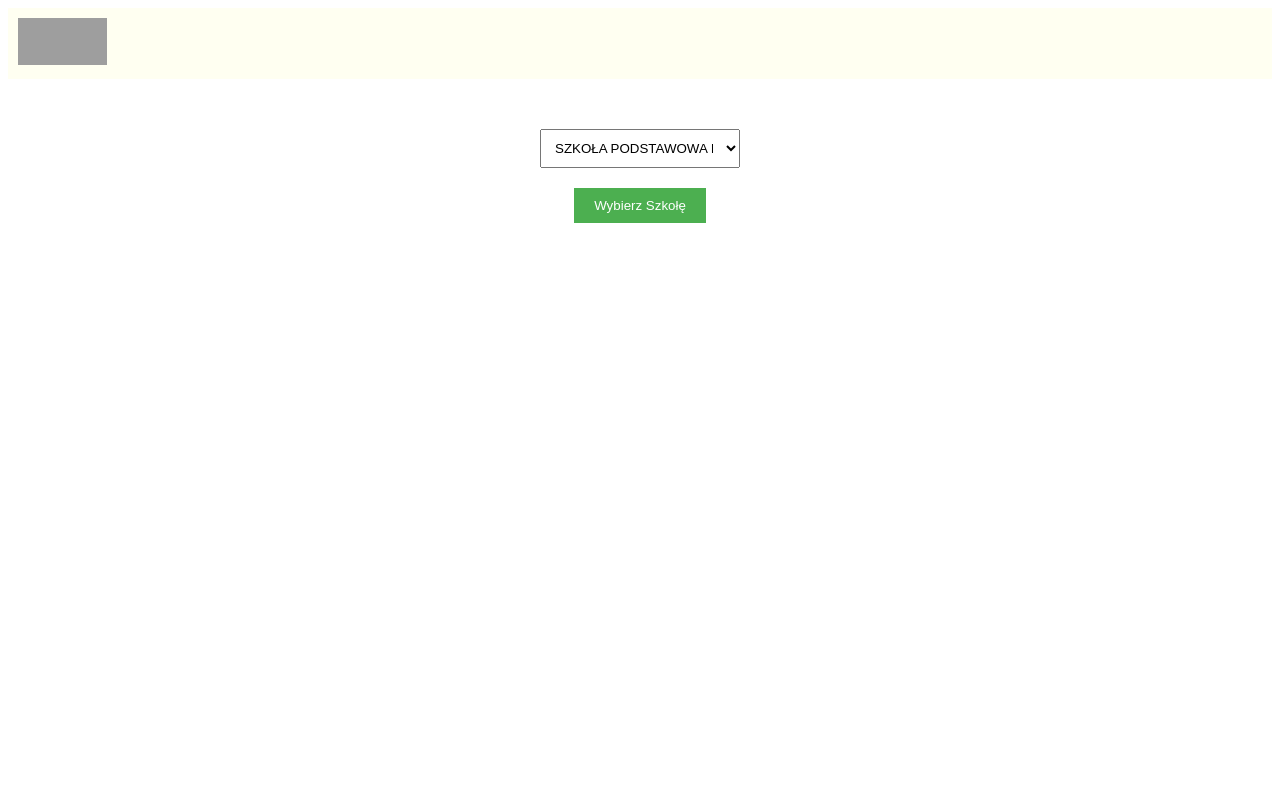
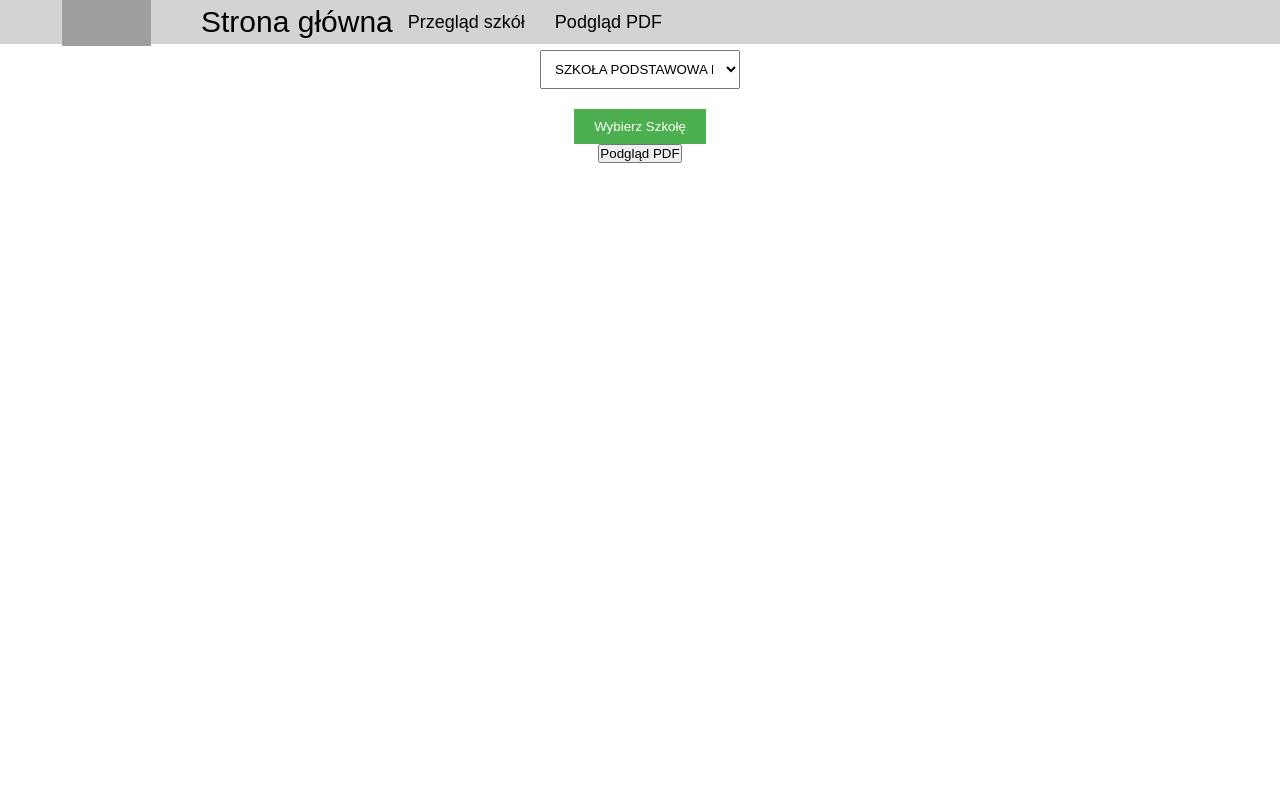
Before and after one commit to iAttaquer/Rap-steam-Protocol, a Django app: page / in a window 1280 px wide. Run offline with Django 3.2, Linux system fonts and the light colour scheme; data comes from the database, SQL or seed files in the repository; both versions use the stored data as it was after the commit; grey boxes are pictures that could not be loaded.

Commit message:
Dodanie paska nawigacyjnego, zrobienie podglądu PDF
na razie pdf ze sztywnymi danymi w podstronie, do modyfikacji jak już będzie gotowa wyszukiwarka szkół i sprzętów

```diff
--- a/rapsteam/common/templates/index.html
+++ b/rapsteam/common/templates/index.html
@@ -1,3 +1,4 @@
+{% include "navbar.html" %}
 <!DOCTYPE html>
 <html>
 <head>
@@ -8,27 +9,7 @@
             font-family: sans-serif;
         }
 
-        nav {
-            background-color: #fffff1;
-            color: white;
-            padding: 10px;
-        }
 
-        nav ul {
-            list-style: none;
-            margin: 0;
-            padding: 0;
-        }
-
-        nav li {
-            display: inline;
-            margin-right: 20px;
-        }
-
-        nav a {
-            color: white;
-            text-decoration: none;
-        }
 
         .container {
             display: flex;
@@ -50,17 +31,17 @@
             border: none;
             cursor: pointer;
         }
+        .pdf-protocol {
+            padding: 10px 20px;
+            background-color: #4CAF50; /* Zielony */
+            color: white;
+            border: none;
+            cursor: pointer;
+        }
     </style>
 </head>
 <body>
 
-    <nav>
-        <ul>
-            <li>
-                <img src=https://rap.podkarpackie.pl/wp-content/uploads/2023/04/cropped-rapsteam-logo.png alt="Rapsteam logo" width="89" height="47">
-            </li>
-            </ul>
-    </nav>
 
     <div class="container">
         <select id="school-select">
@@ -70,6 +51,7 @@
         </select>
 
         <button id="submit-button">Wybierz Szkołę</button>
+        <button id="pdfButton">Podgląd PDF</button>
     </div>
 
     <script>
@@ -81,6 +63,10 @@
             const selectedSchoolId = selectElement.value;
             // Tutaj możesz dodać logikę związaną z wybraną szkołą
             console.log("Wybrana szkoła:", selectedSchoolId);
+
+            document.getElementById('pdfButton').addEventListener('click', function() {
+                window.open('/pdf_view/', '_blank');
+            });
         });
     </script>
 
--- /dev/null
+++ b/rapsteam/common/templates/navbar.html
@@ -0,0 +1,81 @@
+<!-- navbar.html -->
+
+<nav>
+    <div class="wrapper">
+      <a href=""><img src=https://rap.podkarpackie.pl/wp-content/uploads/2023/04/cropped-rapsteam-logo.png alt="Rapsteam logo" width="89" height="47"></a>
+      <div class="logo"><a href="/">Strona główna</a>
+      </div>
+      <ul class="nav-links">
+        <li><a href="/schools">Przegląd szkół</a></li>
+        <li><a href="/pdf_view">Podgląd PDF</a></li>
+
+
+      </ul>
+
+    </div>
+  </nav>
+
+  <style>
+
+  *{
+    margin: 0;
+    padding: 0;
+    box-sizing: border-box;
+    font-family: 'Poppins', sans-serif;
+  }
+
+  nav{
+    position: fixed;
+    z-index: 99;
+    width: 100%;
+    margin-top: auto;
+    background: #d3d3d3;
+    top: 0;
+    left: 0;
+    margin: 0;
+    padding: 0;
+  }
+  nav .wrapper{
+    position: relative;
+    padding: 0px 30px;
+    height: 44px;
+    line-height: 60px;
+    margin: auto;
+    display: flex;
+    align-items: center;
+    margin-left: 2.5%;
+  }
+  .wrapper .logo a{
+    color: #f2f2f2;
+    font-size: 30px;
+    text-decoration: none;
+    color: black;
+  }
+
+  .wrapper .nav-links{
+    display: inline-flex;
+    margin-bottom: 0 !important;
+  }
+
+  .nav-links li{
+    list-style: none;
+  }
+
+  .nav-links li a{
+    color: #f2f2f2;
+    text-decoration: none;
+    font-size: 18px;
+    padding: 9px 15px;
+    border-radius: 5px;
+    transition: all 0.3s ease;
+    color: black;
+  }
+
+
+
+  .logo {
+    margin-left: 50px;
+  }
+
+
+  </style>
--- /dev/null
+++ b/rapsteam/common/templates/schools.html
@@ -0,0 +1,5 @@
+{% block template %}
+{% include "navbar.html" %}
+
+elo
+{% endblock %}
--- a/rapsteam/common/urls.py
+++ b/rapsteam/common/urls.py
@@ -1,9 +1,11 @@
 from django.urls import path
-from .views import HiWorld,load_schools_from_csv, wybor_szkoly
+from .views import HiWorld,load_schools_from_csv, wybor_szkoly, schools, pdf_view
 
 
 urlpatterns = [
     path('test', HiWorld, name='test'),
     path('save-to-database', load_schools_from_csv, name='save-to-database'),
     path('', wybor_szkoly, name='wybor_szkoly'),
+    path('schools/', schools, name='schools'),
+    path('pdf_view', pdf_view, name='pdf_view'),
 ]
--- a/rapsteam/common/views.py
+++ b/rapsteam/common/views.py
@@ -10,6 +10,7 @@ from django.shortcuts import render
 from django.template.loader import get_template
 from django.views import View
 from xhtml2pdf import pisa
+import xhtml2pdf.pisa as pisa
 
 from common.models import Address
 from common.models import School, Settings, SchoolEquipment
@@ -20,16 +21,6 @@ def HiWorld(request):
 def wybor_szkoly(request):
     lista_szkol = School.objects.all()
     return render(request, 'index.html', {'lista_szkol': lista_szkol})
-
-
-def render_to_pdf(template_src, context_dict):
-    template = get_template(template_src)
-    html = template.render(context_dict)
-    result = BytesIO()
-    pdf = pisa.pisaDocument(BytesIO(html.encode("utf-8")), result)
-    if pdf.err:
-        return HttpResponse("Invalid PDF", status_code=400, content_type='text/plain')
-    return HttpResponse(result.getvalue(), content_type='application/pdf')
 
 
 class ProtocolView(View):
@@ -130,3 +121,19 @@ def load_schools_from_csv(request):
                 print(e)
                 print(row)
     return HttpResponse('hejka')
+
+def schools(request):
+    return render(request, 'schools.html')
+
+def render_to_pdf(template_src, context_dict):
+    template = get_template(template_src)
+    html = template.render(context_dict)
+    result = BytesIO()
+    pdf = pisa.pisaDocument(BytesIO(html.encode("utf-8")), result)
+    if pdf.err:
+        return HttpResponse("Invalid PDF", status_code=400, content_type='text/plain')
+    return HttpResponse(result.getvalue(), content_type='application/pdf')
+
+def pdf_view(request):
+    context = {'key': 'value'}
+    return render_to_pdf('pdf_view.html', context)
```
Also changed, not shown: rapsteam/common/templates/pdf_view.html (added, +121 -0 lines), rapsteam/db.sqlite3.
